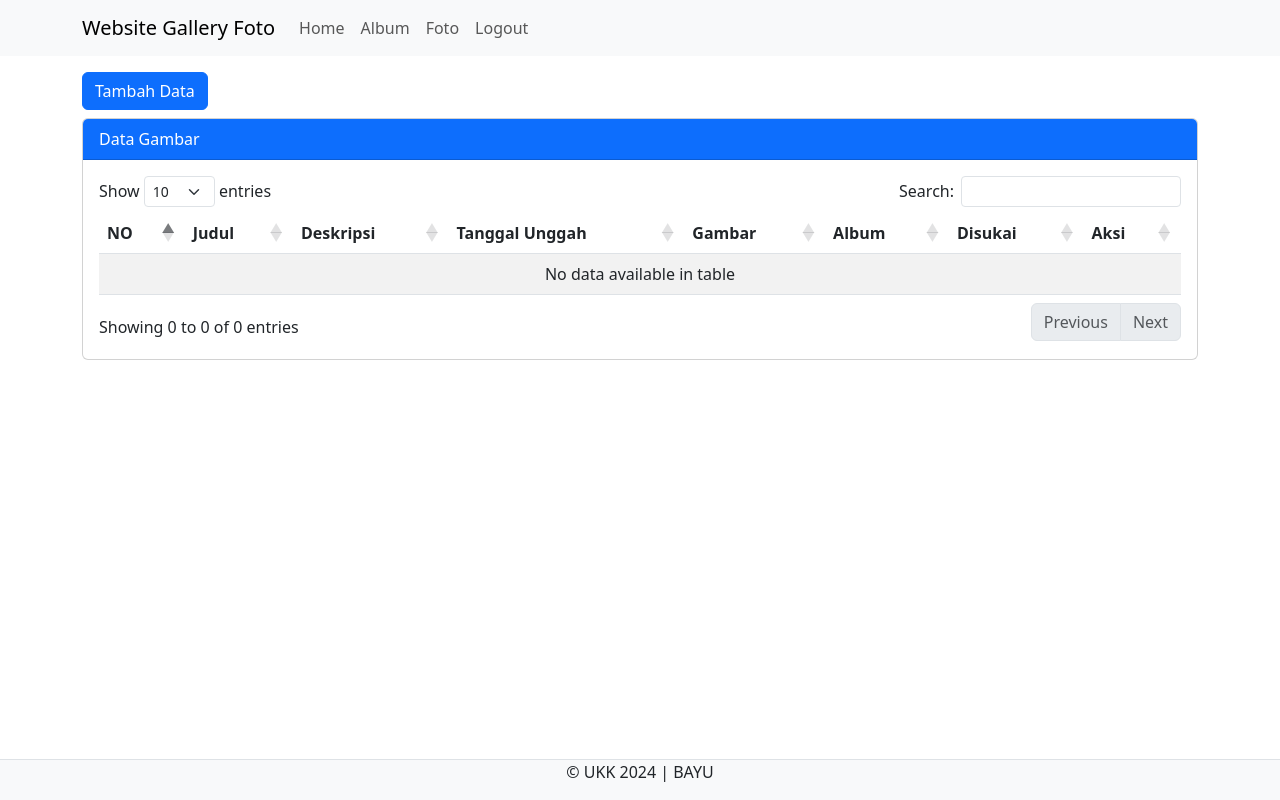
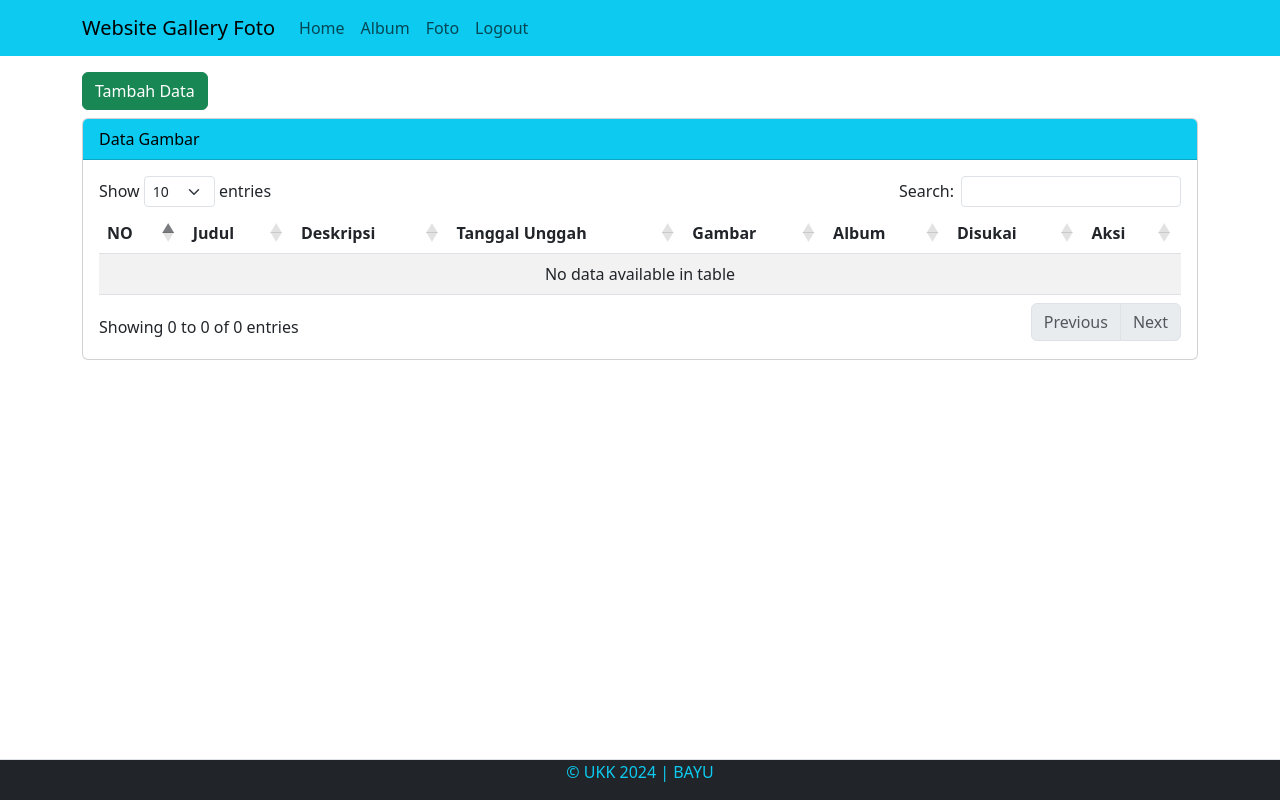
Before and after one commit to siswasatusmk1sumbawa/UKK_2024, a PHP site: page /foto.php in a window 1280 px wide. Run offline with PHP 8.4, Linux system fonts and the light colour scheme; a user stored in the database is signed in; data that the repository does not hold is empty; some libraries are stand-ins or nearby versions.

Commit message:
Berhasil
tinggal ubah

```diff
--- a/foto.php
+++ b/foto.php
@@ -4,14 +4,14 @@
 <head>
     <meta charset="UTF-8">
     <meta name="viewport" content="width=device-width, initial-scale=1.0">
-    <title>Halaman Landing</title>
+    <title>Halaman Foto</title>
     <link rel="stylesheet" type="text/css" href="assets/css/bootstrap.min.css">
     <link rel="stylesheet" href="https://cdnjs.cloudflare.com/ajax/libs/twitter-bootstrap/5.3.0/css/bootstrap.min.css">
     <link rel="stylesheet" href="https://cdn.datatables.net/1.13.7/css/dataTables.bootstrap5.min.css">
 </head>
 
 <body>
-    <nav class="navbar navbar-expand-lg bg-body-tertiary">
+    <nav class="navbar navbar-expand-lg bg-info">
         <div class="container">
             <a class="navbar-brand" href="index.php">Website Gallery Foto</a>
             <button class="navbar-toggler" type="button" data-bs-toggle="collapse" data-bs-target="#navbarNavAltMarkup" aria-controls="navbarNavAltMarkup" aria-expanded="false" aria-label="Toggle navigation">
@@ -49,11 +49,11 @@
     </nav>
     <div class="container mt-3">
         <!-- Button trigger modal -->
-        <button type="button" class="btn btn-primary" data-bs-toggle="modal" data-bs-target="#staticBackdrop">
+        <button type="button" class="btn btn-success" data-bs-toggle="modal" data-bs-target="#staticBackdrop">
             Tambah Data
         </button>
         <div class="card mt-2">
-            <div class="card-header text-bg-primary">Data Gambar</div>
+            <div class="card-header text-bg-info">Data Gambar</div>
             <div class="card-body">
                 <table id="example" class="table table-striped" style="width:100%">
                     <thead>
@@ -185,7 +185,7 @@
     </div>
 
 
-    <footer class="d-flex justify-content-center border-top mt-3 bg-light fixed-bottom">
+    <footer class="d-flex justify-content-center border-top mt-3 text-info bg-dark fixed-bottom">
         <p>&copy; UKK 2024 | BAYU</p>
     </footer>
 
--- a/index.php
+++ b/index.php
@@ -15,13 +15,13 @@ if (!isset($_SESSION['userid'])) {
 <head>
     <meta charset="UTF-8">
     <meta name="viewport" content="width=device-width, initial-scale=1.0">
-    <title>Halaman Landing</title>
+    <title>Halaman Index</title>
     <link rel="stylesheet" type="text/css" href="assets/css/bootstrap.min.css">
     <link rel="stylesheet" href="https://cdnjs.cloudflare.com/ajax/libs/font-awesome/6.5.1/css/all.min.css" />
 </head>
 
 <body>
-    <nav class="navbar navbar-expand-lg bg-body-tertiary">
+    <nav class="navbar navbar-expand-lg bg-info">
         <div class="container">
             <a class="navbar-brand" href="index.php">Website Gallery Foto</a>
             <button class="navbar-toggler" type="button" data-bs-toggle="collapse" data-bs-target="#navbarNavAltMarkup" aria-controls="navbarNavAltMarkup" aria-expanded="false" aria-label="Toggle navigation">
@@ -148,7 +148,7 @@ if (!isset($_SESSION['userid'])) {
     </div>
 
 
-    <footer class="d-flex justify-content-center border-top mt-3 bg-light fixed-bottom">
+    <footer class="d-flex justify-content-center border-top mt-3 text-info bg-dark fixed-bottom">
         <p>&copy; UKK 2024 | BAYU</p>
     </footer>
 
--- a/login.php
+++ b/login.php
@@ -6,7 +6,7 @@
 <head>
     <meta charset="UTF-8">
     <meta name="viewport" content="width=device-width, initial-scale=1.0">
-    <title>Halaman Landing</title>
+    <title>Halaman Login</title>
     <link rel="stylesheet" type="text/css" href="assets/css/bootstrap.min.css">
 </head>
 
@@ -30,7 +30,7 @@
                             </div>
                         </form>
                         <hr>
-                        <p>Belum punya akun ? <a href="register.php">Belum Punya Akun?</a></p>
+                        <p>Belum punya akun ? <a href="register.php">Register</a></p>
                     </div>
                 </div>
             </div>
@@ -38,7 +38,7 @@
     </div>
 
 
-    <footer class="d-flex justify-content-center border-top mt-3 bg-light fixed-bottom">
+    <footer class="d-flex justify-content-center border-top mt-3 text-info bg-dark fixed-bottom">
         <p>&copy; UKK 2024 | BAYU</p>
     </footer>
 
--- /dev/null
+++ b/moon.css
@@ -0,0 +1,5 @@
+/* Mask group */
+
+position: absolute;
+width: 301px;
+height: 172px;
--- a/register.php
+++ b/register.php
@@ -4,7 +4,7 @@
 <head>
     <meta charset="UTF-8">
     <meta name="viewport" content="width=device-width, initial-scale=1.0">
-    <title>Halaman Landing</title>
+    <title>Halaman Register</title>
     <link rel="stylesheet" type="text/css" href="assets/css/bootstrap.min.css">
 </head>
 
@@ -34,7 +34,7 @@
                             </div>
                         </form>
                         <hr>
-                        <p>Sudah punya akun ? <a href="login.php">Kembali</a></p>
+                        <p>Sudah punya akun ? <a href="login.php">Login</a></p>
                     </div>
                 </div>
             </div>
@@ -42,7 +42,7 @@
     </div>
 
 
-    <footer class="d-flex justify-content-center border-top mt-3 bg-light fixed-bottom">
+    <footer class="d-flex justify-content-center border-top mt-3 text-info bg-dark fixed-bottom">
         <p>&copy; UKK 2024 | BAYU</p>
     </footer>
 
```
Also changed, not shown: album.php (+5 -5 lines), home.php (+10 -3 lines), gambar/884878635-kungfu panda 4.jpg (added).
